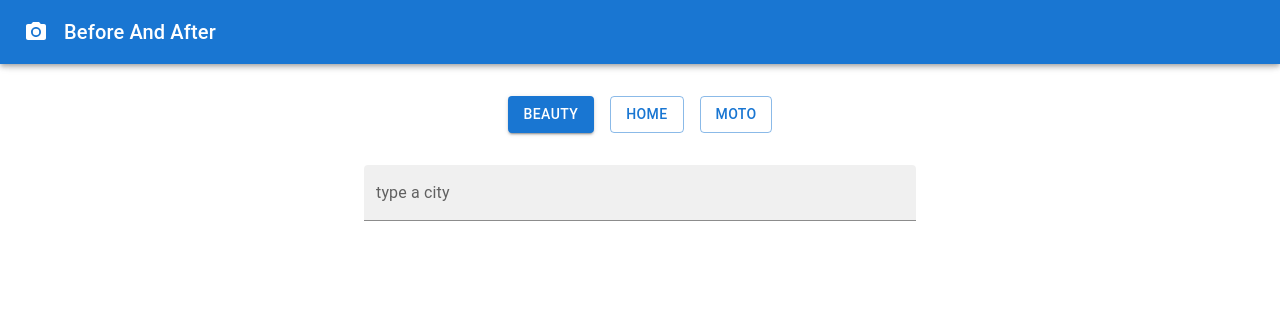
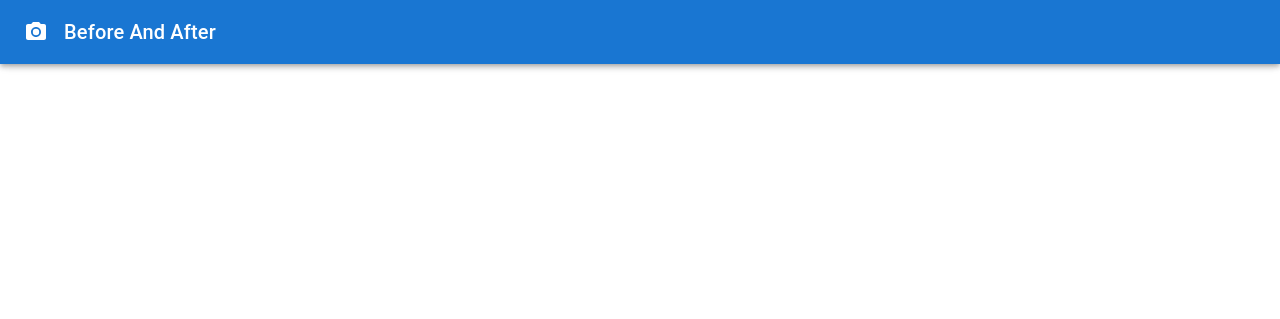
Before and after one commit to magdalenahuget/beforeAfterFrontend, a React (Create React App) app: page / in a window 1280 px wide. Shown: the top 319 px of the page. Built offline with nearby package versions, Linux system fonts and the light colour scheme.

Commit message:
Feat: Create Header component with AppBar and Typography

```diff
--- /dev/null
+++ b/src/components/Header.jsx
@@ -0,0 +1,18 @@
+import * as React from 'react';
+import AppBar from '@mui/material/AppBar';
+import Toolbar from '@mui/material/Toolbar';
+import CameraIcon from '@mui/icons-material/PhotoCamera';
+import Typography from '@mui/material/Typography';
+
+export default function Header() {
+    return (
+        <AppBar position="fixed">
+            <Toolbar>
+                <CameraIcon sx={{ mr: 2 }} />
+                <Typography variant="h6" color="inherit" noWrap>
+                    Before And After
+                </Typography>
+            </Toolbar>
+        </AppBar>
+    );
+}
--- a/src/index.js
+++ b/src/index.js
@@ -2,16 +2,13 @@ import React from 'react';
 import ReactDOM from 'react-dom/client';
 import './index.css';
 import Main from './components/Main';
+import Header from './components/Header';
 import reportWebVitals from './reportWebVitals';
 
 const root = ReactDOM.createRoot(document.getElementById('root'));
 root.render(
   <React.StrictMode>
-    <Main />
+    <Header />
   </React.StrictMode>
 );
-
-// If you want to start measuring performance in your app, pass a function
-// to log results (for example: reportWebVitals(console.log))
-// or send to an analytics endpoint. Learn more: https://bit.ly/CRA-vitals
 reportWebVitals();
```
